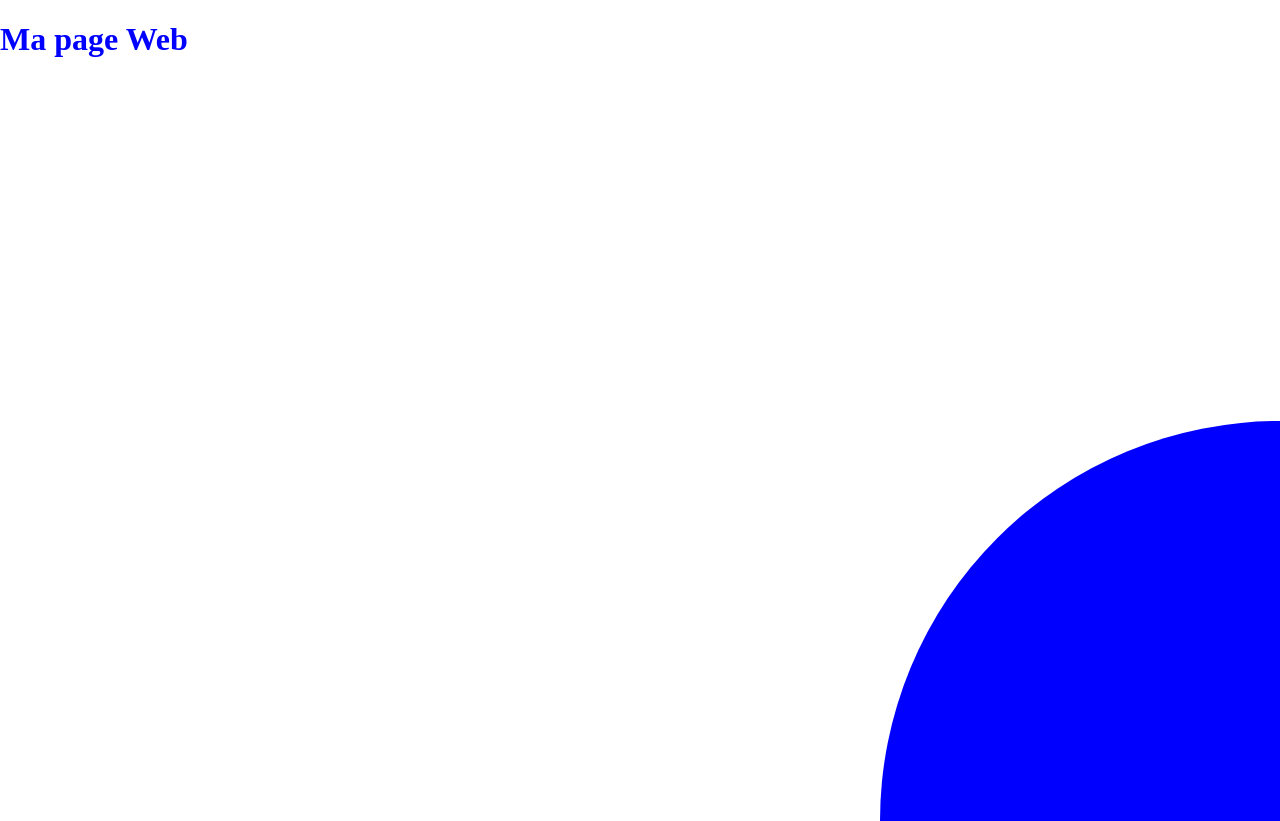
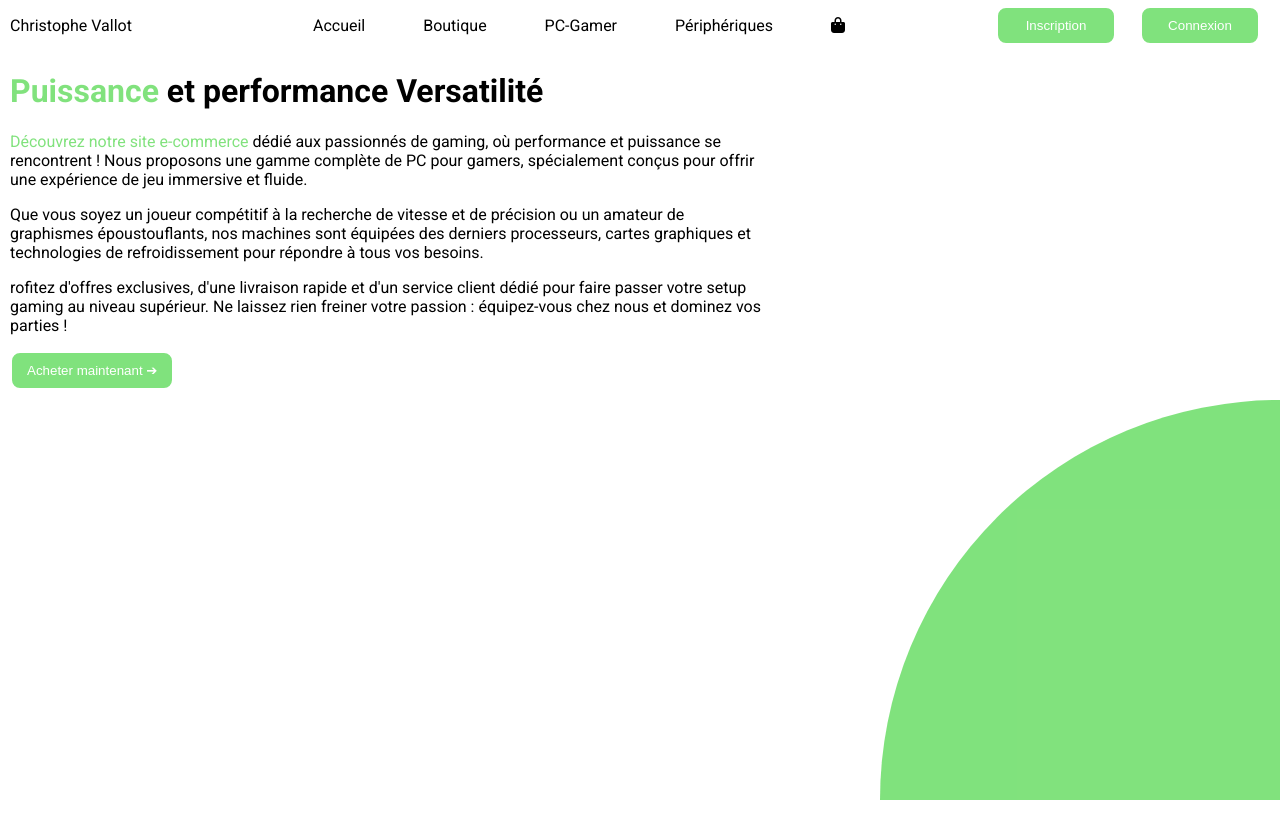
Before and after one commit to princecorg/demoEPF, a plain HTML site: page index.html in a window 1280 px wide. After the commit the page ends 800 px from the top, so only its background shows below. Drawn offline with Linux system fonts and the light colour scheme.

Commit message:
style: update css properties

```diff
--- a/css/style.css
+++ b/css/style.css
@@ -1,19 +1,72 @@
-* {
-    color: blue;
+:root {
+  --primary-color: rgba(25, 203, 19, 0.549);
+  --secondary-color: white;
 }
 
 body {
   margin: 0;
+  padding: 0 10px;
   height: 100vh;
   position: relative;
+  font-family: 'Roboto', sans-serif;
+  font-weight: 400;
+  font-style: normal;
 }
 
-.quart-de-cercle {
+header {
+  display: flex;
+  justify-content: space-between;
+  align-items: center;
+  width: 100%;
+}
+
+#menu {
+  width: 50%;
+}
+
+#menu ul {
+  display: flex;
+  justify-content: space-around;
+}
+
+#menu ul li {
+  list-style-type: none;
+}
+
+header button,
+main button {
+  border-radius: 10px;
+  background: var(--primary-color);
+  color: var(--secondary-color);
+  border: 2px solid var(--secondary-color);
+  padding: 10px 15px;
+}
+
+header button {
+  width: 120px;
+  margin: 0 10px;
+}
+
+header button:hover {
+  background: var(--secondary-color);
+  color: var(--primary-color);
+  border: 2px solid var(--primary-color);
+}
+
+main {
+  width: 60%;
+}
+
+.quarter-circle {
   width: 400px;
   height: 400px;
-    background-color: blue; /* Couleur du quart de cercle */
+  background-color: var(--primary-color); /* Couleur du quart de cercle */
   border-top-left-radius: 100%;
   position: absolute;
   bottom: 0;
   right: 0;
 }
+
+.primary {
+  color: var(--primary-color);
+}
--- a/index.html
+++ b/index.html
@@ -1,13 +1,60 @@
 <!DOCTYPE html>
 <html lang="en">
-<head>
-    <meta charset="UTF-8">
-    <meta name="viewport" content="width=device-width, initial-scale=1.0">
+  <head>
+    <meta charset="UTF-8" />
+    <meta name="viewport" content="width=device-width, initial-scale=1.0" />
     <title>Ma première page Web</title>
-    <link rel="stylesheet" href="css/style.css">
-</head>
-<body>
-    <h1>Ma page Web</h1>
-    <div class="quart-de-cercle"></div>
-</body>
+    <script
+      src="https://kit.fontawesome.com/0acb75a9e8.js"
+      crossorigin="anonymous"
+    ></script>
+    <link rel="preconnect" href="https://fonts.googleapis.com" />
+    <link rel="preconnect" href="https://fonts.gstatic.com" crossorigin />
+    <link
+      href="https://fonts.googleapis.com/css2?family=Roboto:ital,wght@0,100;0,300;0,400;0,500;0,700;0,900;1,100;1,300;1,400;1,500;1,700;1,900&display=swap"
+      rel="stylesheet"
+    />
+    <link rel="stylesheet" href="css/style.css" />
+  </head>
+  <body>
+    <header>
+      <div id="logo">Christophe Vallot</div>
+      <div id="menu">
+        <ul>
+          <li>Accueil</li>
+          <li>Boutique</li>
+          <li>PC-Gamer</li>
+          <li>Périphériques</li>
+          <li><em class="fa-solid fa-bag-shopping"></em></li>
+        </ul>
+      </div>
+      <div id="sign-up">
+        <button>Inscription</button>
+        <button>Connexion</button>
+      </div>
+    </header>
+    <main>
+      <h1> <span class="primary">Puissance</span>  et performance Versatilité</h1>
+      <p>
+        <span class="primary">Découvrez notre site e-commerce</span> dédié aux passionnés de gaming, où
+        performance et puissance se rencontrent ! Nous proposons une gamme
+        complète de PC pour gamers, spécialement conçus pour offrir une
+        expérience de jeu immersive et fluide.
+      </p>
+      <p>
+        Que vous soyez un joueur compétitif à la recherche de vitesse et de
+        précision ou un amateur de graphismes époustouflants, nos machines sont
+        équipées des derniers processeurs, cartes graphiques et technologies de
+        refroidissement pour répondre à tous vos besoins.
+      </p>
+      <p>
+        rofitez d'offres exclusives, d'une livraison rapide et d'un service
+        client dédié pour faire passer votre setup gaming au niveau supérieur.
+        Ne laissez rien freiner votre passion : équipez-vous chez nous et
+        dominez vos parties !
+      </p>
+      <button>Acheter maintenant &#10132;</button>
+    </main>
+    <div class="quarter-circle"></div>
+  </body>
 </html>
```
Lines whose indentation alone changed are shown as unchanged.
